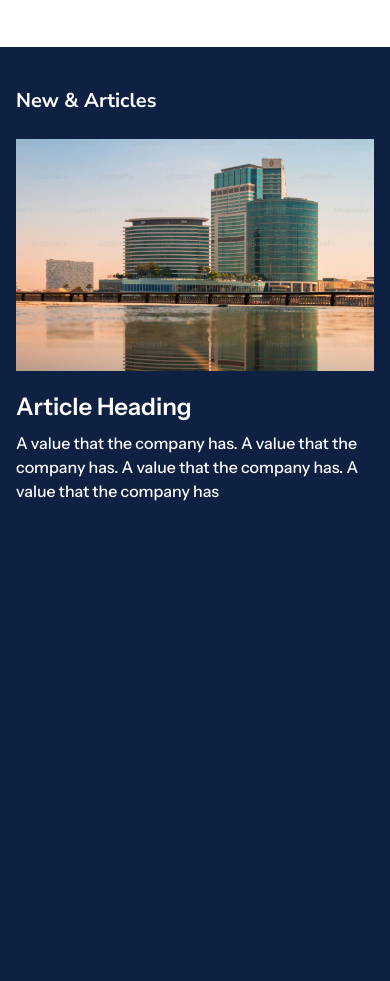
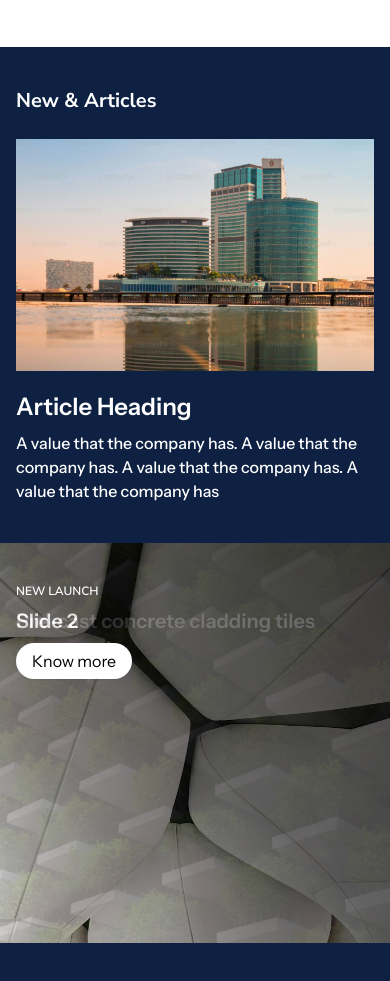
Before and after one commit to techbyhemant/ai-sad, a Next.js app: page / in a window 390 px wide. Shown: the part 2240-3221 px from the top of the page. Before the commit the page ends 2959 px from the top, so only its background shows below. Built offline with nearby package versions, Linux system fonts and the light colour scheme.

Commit message:
Make products with full width responsive

```diff
--- a/app/home/NewsAndArticles.jsx
+++ b/app/home/NewsAndArticles.jsx
@@ -32,7 +32,7 @@ const Article = ({ image, heading, description }) => {
 			<div className="h-[232px] w-full relative">
 				<Image src={image} alt={heading} fill className="object-cover" />
 			</div>
-			<div className="">
+			<div>
 				<h4 className="font-semibold text-2xl">{heading}</h4>
 				<p className="font-secondary font-medium text-md mt-2">{description}</p>
 			</div>
@@ -47,11 +47,11 @@ const NewsAndArticles = () => {
 				New & Articles
 			</h3>
 			<div className="overflow-hidden w-full">
-				<div className="flex gap-6 overflow-x-auto flex-nowrap pb-4 sm:grid sm:grid-cols-3 sm:gap-20 sm:overflow-visible scrollbar-hide snap-x snap-mandatory">
+				<div className="flex gap-6 overflow-x-auto flex-nowrap sm:grid sm:grid-cols-3 sm:gap-10 sm:overflow-visible snap-x snap-mandatory">
 					{ARTICLES.map((article) => (
 						<div
 							key={article.id}
-							className="min-w-full flex-1 snap-center sm:min-w-0"
+							className="max-w-full flex-shrink-0 snap-start sm:min-w-0 sm:flex-shrink scrollbar-hide"
 						>
 							<Article
 								image={article.image}
--- a/app/home/ProductFullWidth.jsx
+++ b/app/home/ProductFullWidth.jsx
@@ -9,6 +9,7 @@ import { Autoplay, EffectFade } from 'swiper/modules';
 
 import 'swiper/css';
 import 'swiper/css/effect-fade';
+import Image from 'next/image';
 
 const PRODUCTS = [
 	{
@@ -32,19 +33,22 @@ const PRODUCTS = [
 ];
 const Slide = ({ image, title, onClick }) => {
 	return (
-		<div
-			style={{
-				backgroundImage: `url(${image?.src})`,
-				backgroundPosition: 'center',
-				backgroundSize: 'cover',
-			}}
-			className="relative py-14 px-16 h-[400px]"
-		>
-			<div className="absolute inset-0 bg-gradient-to-bl from-black/50 via-black/30 to-black/0" />
+		<div className="relative h-[400px] w-screen overflow-hidden">
+			<Image
+				src={image}
+				alt={title}
+				className="object-cover z-10"
+				fill
+				priority
+			/>
 
-			<div className="relative z-10 flex flex-col items-start gap-4 text-white max-w-[516px]">
-				<p>New launch</p>
-				<h3 className="text-4xl font-semibold max-w-[516px]">{title}</h3>
+			<div className="absolute inset-0 bg-gradient-to-bl from-black/70 via-black/50 to-transparent z-20" />
+
+			<div className="relative z-30 text-white max-w-full px-4 py-10 sm:max-w-[516px] sm:px-20 space-y-2">
+				<p className="text-xs font-semibold sm:text-md uppercase">New launch</p>
+				<h3 className="text-xl sm:text-4xl font-semibold max-w-[516px]">
+					{title}
+				</h3>
 				<PrimaryBtn
 					title="Know more"
 					styles="bg-white text-black text-md font-normal font-secondary"
@@ -57,19 +61,20 @@ const Slide = ({ image, title, onClick }) => {
 
 const ProductFullWidth = () => {
 	return (
+		<section className="w-screen overflow-hidden">
 			<Swiper
 				modules={[EffectFade, Autoplay]}
 				autoplay={{
-				delay: 30_000,
+					delay: 5_000,
 				}}
 				effect="fade"
 				speed={2000}
 				spaceBetween={10}
 				slidesPerView={1}
-			className="h-full"
+				className="h-full w-screen"
 			>
 				{PRODUCTS.map((product) => (
-				<SwiperSlide key={product.id} className="h-full">
+					<SwiperSlide key={product.id} className="h-screen w-full">
 						<Slide
 							image={product?.image}
 							title={product?.title}
@@ -78,6 +83,7 @@ const ProductFullWidth = () => {
 					</SwiperSlide>
 				))}
 			</Swiper>
+		</section>
 	);
 };
 
--- a/app/page.js
+++ b/app/page.js
@@ -11,7 +11,7 @@ import Locations from './home/Locations';
 export default function Home() {
 	return (
 		<div className="flex flex-col overflow-x-hidden">
-			<main className="w-full max-w-[1440px] mx-auto  h-full">
+			<main className="w-full max-w-[1440px] mx-auto h-full">
 				{/* <Categories /> */}
 				<Products />
 				<Values />
@@ -20,7 +20,7 @@ export default function Home() {
 				<Locations />
 				<Testimonials />
 				<NewsAndArticles />
-				{/* <ProductFullWidth /> */}
+				<ProductFullWidth />
 			</main>
 			{/* <Footer /> */}
 		</div>
```
Lines whose indentation alone changed are shown as unchanged.
